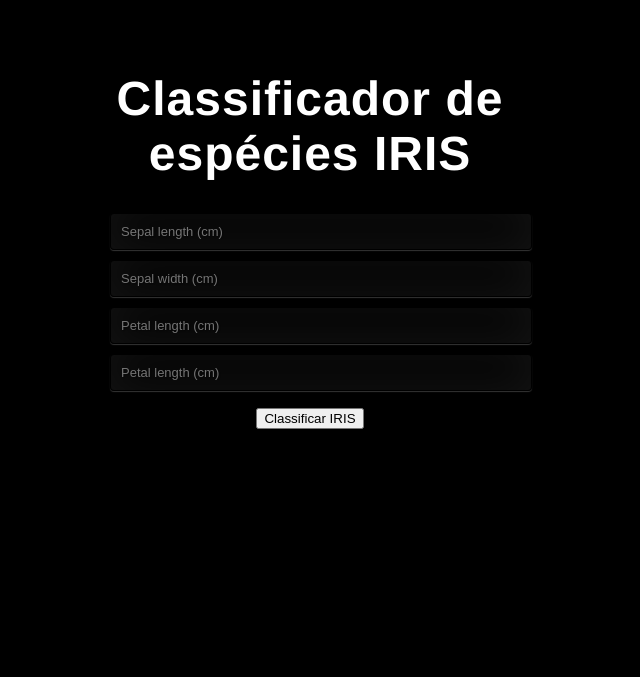
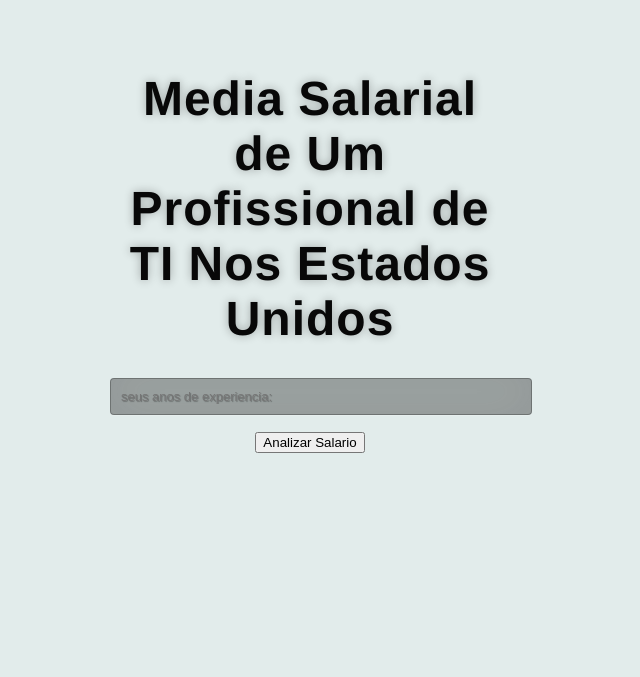
Before and after one commit to Matheusfr17x/flaskml, a Flask app: page / in a window 1280 px wide. Shown: the part 131-808 px from the top of the page, without its empty margins (380-1020 px from the left). Run offline with Flask 2, Linux system fonts and the light colour scheme; parts of the project's set-up code (start-up, migrations or seed data) failed here and were passed over.

Commit message:
Primeiro Commit

```diff
--- a/app.py
+++ b/app.py
@@ -5,7 +5,7 @@ import pickle
 
 app = Flask(__name__)
 model = pickle.load(open("model.pkl", "rb"))
-names = pickle.load(open("iris_names.pkl", "rb"))
+
 
 
 @app.route("/")
@@ -20,15 +20,14 @@ def predict():
     final_features = [np.array(features)]
     pred = model.predict(final_features)
 
-    output = names[pred[0]]
+    output = pred[0]
 
-    return render_template("index.html", prediction_text="Iris " + output)
+    output2 = pred[0]/12
 
+    text = str(output)
 
-@app.route("/api", methods=["POST"])
-def results():
-    data = request.get_json(force=True)
-    pred = model.predict([np.array(list(data.values()))])
+    text = text[:-12]
 
-    output = names[pred[0]]
-    return jsonify(output)
+    text2 = str(output2)
+    text2 = text2[:-12]
+    return render_template("index.html", prediction_text="Valor Ganho Anunalmente U$ : " + text + " Ganhos mensais U$ : "+text2)
--- a/hello.py
+++ /dev/null
@@ -1,2 +0,0 @@
-msg = "Hello World"
-print(msg)
--- a/static/css/style.css
+++ b/static/css/style.css
@@ -7,7 +7,7 @@ html {
 }
 
 h1 {
-  color: #fff;
+  color: rgb(8, 8, 8);
   text-shadow: 0 0 10px rgba(0, 0, 0, 0.3);
   letter-spacing: 1px;
   text-align: center;
@@ -18,7 +18,7 @@ body {
   height: 100%;
   font-family: "Helvetica";
   background: blue;
-  color: #fff;
+  color: rgb(0, 0, 0);
   font-size: 24px;
   text-align: center;
   letter-spacing: 1.4px;
@@ -41,7 +41,7 @@ input {
   outline: none;
   padding: 10px;
   font-size: 13px;
-  color: #fff;
+  color: rgb(0, 0, 0);
   text-shadow: 1px 1px 1px rgba(0, 0, 0, 0.3);
   border: 1px solid rgba(0, 0, 0, 0.3);
   border-radius: 4px;
@@ -53,3 +53,8 @@ input {
   -ms-transition: box-shadow 0.5s ease;
   transition: box-shadow 0.5s ease;
 }
+img{
+  width: 10%;
+  height: 10%;
+  left: 10%;
+}
--- a/templates/index.html
+++ b/templates/index.html
@@ -11,19 +11,20 @@
 
 </head>
 
-<body style="background: #000;">
- <div class="login">
-	<h1>Classificador de espécies IRIS</h1>
+<body style="background: rgb(226, 236, 235);">
+  <div class="img">
+  <img src="https://cdn-icons-png.flaticon.com/512/1738/1738422.png" title="Logo da HomeHost">
+  </div>
+  <div class="login">
+
+
+	<h1>Media Salarial de Um Profissional de TI Nos Estados Unidos </h1>
 
      <!-- Main Input For Receiving Query to our ML -->
     <form action="{{ url_for('predict')}}" method="post">
-    <input type="text" name="sl" placeholder="Sepal length (cm)" required="required" />
-    <input type="text" name="sw" placeholder="Sepal width (cm)" required="required" />
-		<input type="text" name="pl" placeholder="Petal length (cm)" required="required" />
-		<input type="text" name="pw" placeholder="Petal length (cm)" required="required" />
+    <input type="text" name="sl" placeholder="seus anos de experiencia:" required="required" />
 
-
-        <button type="submit" class="btn btn-primary btn-block btn-large">Classificar IRIS</button>
+        <button type="submit" class="btn btn-primary btn-block btn-large">Analizar Salario</button>
     </form>
 
    <br>
```
Also changed, not shown: app2.py (added, +38 -0 lines), img/3b68a533d5e7a8d5e42a8c85428148d6-icone-de-idioma-da-bandeira-dos-eua.png (added), img/logo.png (added), img/logo2.png (added), 3 other files.
